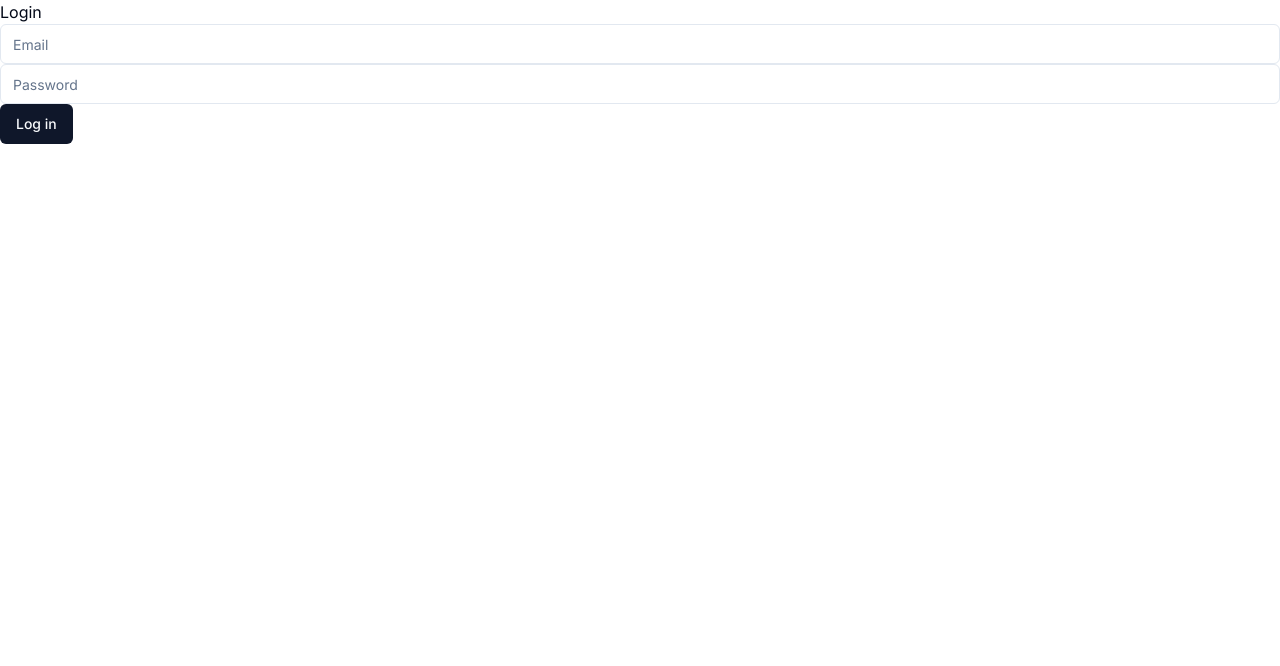
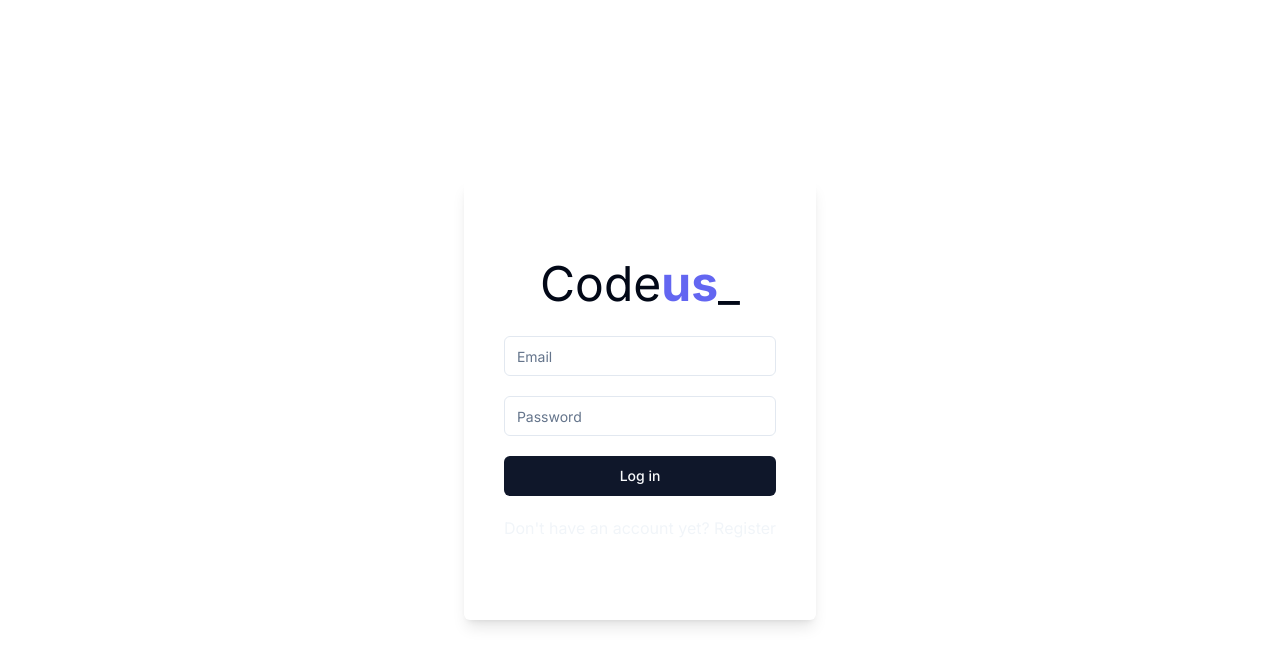
Before and after one commit to OrbitalJin/Codeus, a Next.js app in the folder client/codeus/: page /login in a window 1280 px wide. Shown: the top 666 px of the page. Built offline with nearby package versions, Linux system fonts and the light colour scheme.

Commit message:
Login w/out redirect

```diff
--- a/client/codeus/src/app/login/page.tsx
+++ b/client/codeus/src/app/login/page.tsx
@@ -1,81 +1,9 @@
 "use client";
 
-import { Button } from "@/components/ui/button";
-import {
-  Form,
-  FormControl,
-  FormField,
-  FormItem,
-  FormMessage,
-} from "@/components/ui/form";
-import { Input } from "@/components/ui/input";
-import { toast } from "@/components/ui/use-toast";
-import { auth } from "@/lib/firebase";
-import { userCredentialsSchema } from "@/services/validation";
-import { zodResolver } from "@hookform/resolvers/zod";
-import { useSignInWithEmailAndPassword } from "react-firebase-hooks/auth";
-import { useForm } from "react-hook-form";
-import { z } from "zod";
+import LoginForm from "@/components/forms/LoginForm";
 
 const Login = () => {
-  const [logIn] = useSignInWithEmailAndPassword(auth);
+  return <LoginForm />;
+};
 
-  const form = useForm<z.infer<typeof userCredentialsSchema>>({
-    resolver: zodResolver(userCredentialsSchema),
-    defaultValues: {
-      email: "",
-      password: "",
-    },
-  });
-
-  const onSubmit = async (values: z.infer<typeof userCredentialsSchema>) => {
-    //await createPost({ ...values, userId: "1" } as PostModel);
-    //if (dialogCloseRef.current) dialogCloseRef.current.click();
-    console.log(values);
-    const res = await logIn(values.email, values.password);
-    console.log(res);
-    toast({
-      title: "Post created",
-      description: "Your post has been created successfully!",
-    });
-  };
-  return (
-    <div>
-      Login
-      <Form {...form}>
-        <form onSubmit={form.handleSubmit(onSubmit)}>
-          <FormField
-            control={form.control}
-            name="email"
-            render={({ field }) => (
-              <FormItem>
-                <FormControl>
-                  <Input {...field} placeholder="Email" />
-                </FormControl>
-                <FormMessage />
-              </FormItem>
-            )}
-          />
-          <FormField
-            control={form.control}
-            name="password"
-            render={({ field }) => (
-              <FormItem>
-                <FormControl>
-                  <Input
-                    {...field}
-                    type="password"
-                    placeholder="Password"
-                  ></Input>
-                </FormControl>
-                <FormMessage />
-              </FormItem>
-            )}
-          />
-          <Button type="submit">Log in</Button>
-        </form>
-      </Form>
-    </div>
-  );
-};
 export default Login;
--- /dev/null
+++ b/client/codeus/src/components/Logo.tsx
@@ -0,0 +1,22 @@
+import Link from "next/link";
+import React from "react";
+
+interface LogoProps {
+  className?: string;
+}
+
+const Logo: React.FC<LogoProps> = ({ className }: LogoProps) => {
+  return (
+    <Link href="/" className={`group ${className}`}>
+      <span className="group-hover:text-indigo-500 group-hover:font-bold transition-all">
+        Code
+      </span>
+      <span className="font-bold text-indigo-500 group-hover:text-primary group-hover:font-normal transition-all">
+        us
+      </span>
+      <span className="group-hover:animate-blink ">{"_"}</span>
+    </Link>
+  );
+};
+
+export default Logo;
--- /dev/null
+++ b/client/codeus/src/components/forms/LoginForm.tsx
@@ -0,0 +1,74 @@
+import { Button } from "@/components/ui/button";
+import {
+  Form,
+  FormControl,
+  FormField,
+  FormItem,
+  FormMessage,
+} from "@/components/ui/form";
+import { Input } from "@/components/ui/input";
+import useLogin from "@/hooks/useLogin";
+import Logo from "../Logo";
+import Link from "next/link";
+import { auth } from "@/lib/firebase";
+import { useRouter } from "next/navigation";
+
+const LoginForm = () => {
+  const router = useRouter();
+  const { form, onSubmit, error } = useLogin();
+  const user = auth.currentUser;
+  console.log(user);
+  if (user) {
+    router.push("/");
+  }
+  return (
+    <div className="flex flex-col justify-center items-center h-screen">
+      <Form {...form}>
+        <form
+          className="flex flex-col p-10 py-20 space-y-5  rounded-md shadow-lg"
+          onSubmit={form.handleSubmit(onSubmit)}
+        >
+          <Logo className="text-5xl pb-2 self-center" />
+          <FormField
+            control={form.control}
+            name="email"
+            render={({ field }) => (
+              <FormItem>
+                <FormControl>
+                  <Input {...field} placeholder="Email" />
+                </FormControl>
+                <FormMessage />
+              </FormItem>
+            )}
+          />
+          <FormField
+            control={form.control}
+            name="password"
+            render={({ field }) => (
+              <FormItem>
+                <FormControl>
+                  <Input
+                    {...field}
+                    type="password"
+                    placeholder="Password"
+                  ></Input>
+                </FormControl>
+                <FormMessage />
+              </FormItem>
+            )}
+          />
+          <Button type="submit">Log in</Button>
+          <Link
+            href="/register"
+            className="text-base text-muted transition-colors hover:text-primary"
+          >
+            Don&apos;t have an account yet? Register
+          </Link>
+        </form>
+        {error && <a className="text-red-500">Wrong credentials</a>}
+      </Form>
+    </div>
+  );
+};
+
+export default LoginForm;
--- a/client/codeus/src/components/sidebar/SidebarHeader.tsx
+++ b/client/codeus/src/components/sidebar/SidebarHeader.tsx
@@ -3,6 +3,7 @@ import { Button } from "../ui/button";
 import Link from "next/link";
 import { useContext } from "react";
 import { SidebarContext } from "./Sidebar";
+import Logo from "../Logo";
 
 export default function SidebarHeader() {
   const { expanded, setExpanded } = useContext(SidebarContext);
@@ -12,20 +13,11 @@ export default function SidebarHeader() {
         expanded ? "w-50 justify-between" : "justify-center"
       }`}
     >
-            <Link
-                href="/"
+      <Logo
         className={`group text-4xl overflow-hidden transition-all ${
           expanded ? "w-50" : "px-0 w-0 opacity-0 collapse"
         }`}
-            >
-                <span className="group-hover:text-indigo-500 group-hover:font-bold transition-all">
-                    Code
-                </span>
-                <span className="font-bold text-indigo-500 group-hover:text-primary group-hover:font-normal transition-all">
-                    us
-                </span>
-                <span className="group-hover:animate-blink ">{"_"}</span>
-            </Link>
+      />
       <Button
         onClick={() => {
           setExpanded(!expanded);
@@ -33,9 +25,7 @@ export default function SidebarHeader() {
         className="p-1.5 rounded-lg bg-transparent hover:bg-transparent text-primary"
       >
         <ChevronLast
-                    className={`transition-all ${
-                        expanded ? "transform rotate-180" : ""
-                    }`}
+          className={`transition-all ${expanded ? "transform rotate-180" : ""}`}
         />
       </Button>
     </div>
--- /dev/null
+++ b/client/codeus/src/hooks/useLogin.ts
@@ -0,0 +1,31 @@
+import { zodResolver } from "@hookform/resolvers/zod";
+import { z } from "zod";
+import { useSignInWithEmailAndPassword } from "react-firebase-hooks/auth";
+import { userCredentialsSchema } from "@/services/validation";
+import { useForm } from "react-hook-form";
+import { auth } from "@/lib/firebase";
+import { useState } from "react";
+
+const useLogin = () => {
+  const [logIn] = useSignInWithEmailAndPassword(auth);
+  const [error, setError] = useState<boolean>(false);
+
+  const form = useForm<z.infer<typeof userCredentialsSchema>>({
+    resolver: zodResolver(userCredentialsSchema),
+    defaultValues: {
+      email: "",
+      password: "",
+    },
+  });
+
+  const onSubmit = async (values: z.infer<typeof userCredentialsSchema>) => {
+    console.log(values);
+    const res = await logIn(values.email, values.password);
+    console.log(res);
+    setError(res ? false : true);
+  };
+
+  return { form, onSubmit, error };
+};
+
+export default useLogin;
```
Lines whose indentation alone changed are shown as unchanged.
